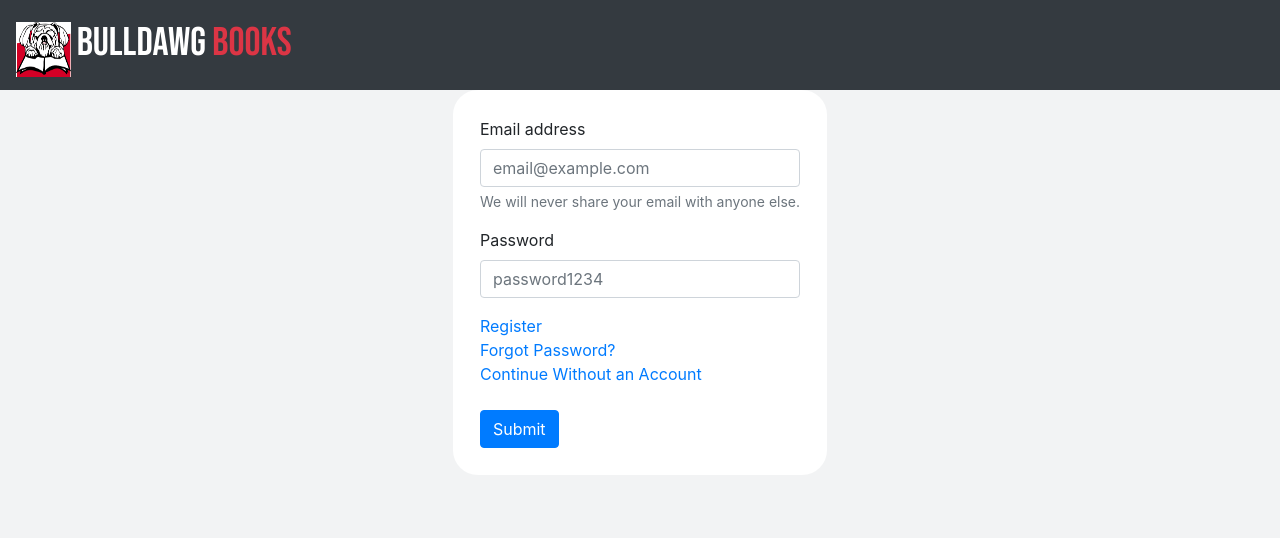
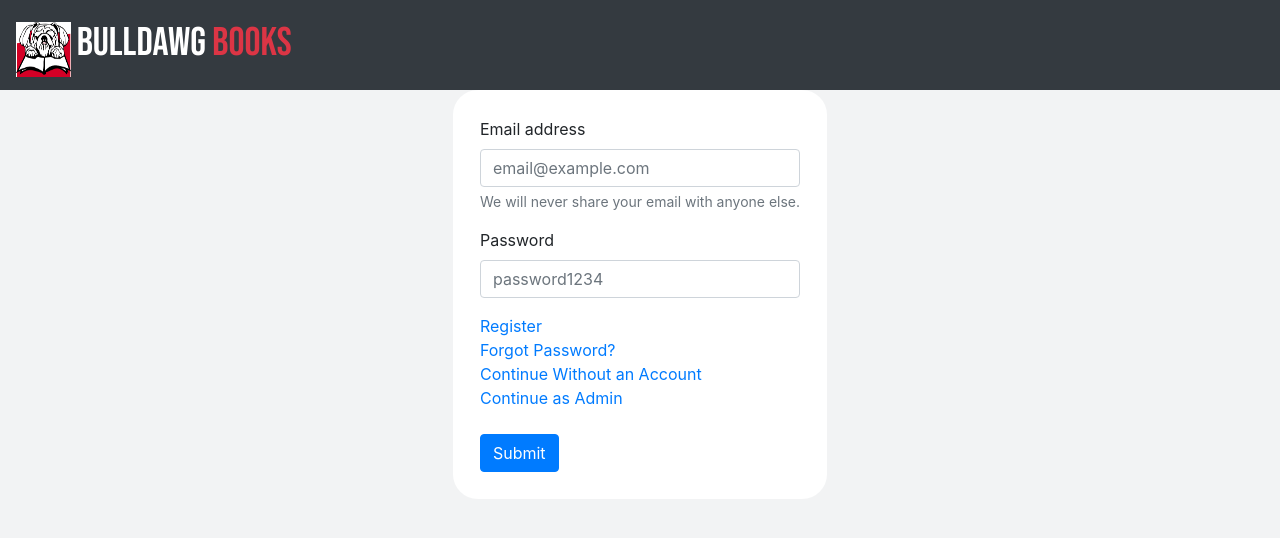
Before and after one commit to hunterwilkins2/bulldog-books, a React (Create React App) app: page / in a window 1280 px wide. Shown: the top 538 px of the page. Built offline with nearby package versions, Linux system fonts and the light colour scheme.

Commit message:
Made admin and user view with manage books button only for admin view

```diff
--- a/src/components/Login.js
+++ b/src/components/Login.js
@@ -33,7 +33,19 @@ function Login(){
                     <br></br>
                     <Link to='/forgot'>Forgot Password?</Link>
                     <br></br>
-                    <Link to='/user'>Continue Without an Account</Link>
+                    <Link to={{
+                        pathname: '/user',
+                        userProps:{
+                            admin: false
+                        }
+                    }}>Continue Without an Account</Link>
+                    <br></br>
+                    <Link to={{
+                        pathname: '/user',
+                        userProps:{
+                            admin: true
+                        }
+                    }}>Continue as Admin</Link>
                     <br></br>
                     <br></br>
                     <Button variant="primary" type="submit">
--- a/src/components/ManageBooksPopup.js
+++ b/src/components/ManageBooksPopup.js
@@ -8,7 +8,6 @@ function ManageBooksPopup(props) {
     let author = null
     let isbn = null
     let website = null
-    console.log('In ManageBooksPopup()')
     if (props.book !== null) {
         title = props.book.title
         subtitle = props.book.subtitle
--- a/src/components/user/User.js
+++ b/src/components/user/User.js
@@ -3,11 +3,13 @@ import React, {useState, useEffect} from 'react'
 import StoreNavbar from '../StoreNavbar'
 import { Card, ListGroup, ListGroupItem, Col, Row, Container, Button} from 'react-bootstrap'
 import ManageBooksPopup from '../ManageBooksPopup'
+import PropTypes from 'prop-types'
 
 import '../styles/User.css'
 import { booksData } from '../../data/books'
 
-function User(){
+function User(props){
+    console.log('admin: ' + props.location.userProps.admin)
 
     const [showPopup, setShowPopup] = useState(false)
     const [popupBook, setPopupBook] = useState(null)
@@ -48,7 +50,11 @@ function User(){
                 <Card.Body>
                     <Card.Link href={book.website}>More Info</Card.Link>
                     <Card.Link href="">Add To Cart</Card.Link>
-                    <Button onClick={() => makePopup(book)}>Manage Books</Button>
+                    {props.location.userProps.admin ? (
+                        <Button onClick={() => makePopup(book)} >Manage Books</Button>
+                    ) : (
+                        null
+                    )}
                 </Card.Body>
             </Card>
         </Col>
@@ -67,4 +73,8 @@ function User(){
     )
 }
 
+User.propTypes = {
+    location: PropTypes.any
+}
+
 export default User
```
